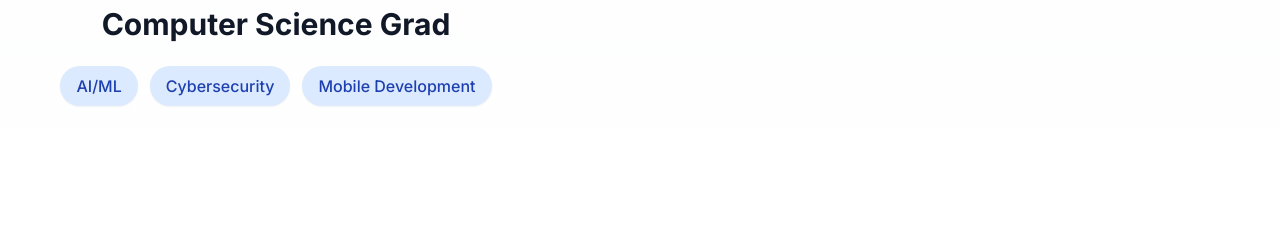
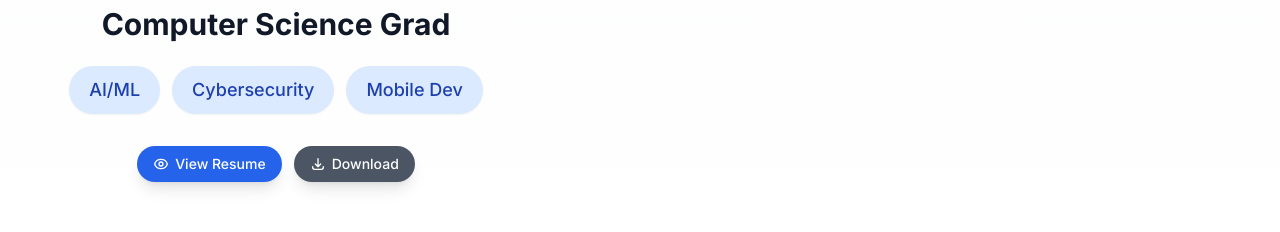
Before and after one commit to ashfakshibli/personal-website, a Next.js app: page / in a window 1280 px wide. Shown: the part 548-780 px from the top of the page. Built offline with nearby package versions, Linux system fonts and the light colour scheme.

Commit message:
Added resume view and download Why: Show resume to public How:  Added pdf Tags: Backend Resolve #NA Developer: ashfakshibli

```diff
--- a/src/components/home/HeroSection.tsx
+++ b/src/components/home/HeroSection.tsx
@@ -6,9 +6,16 @@ import { motion } from 'framer-motion';
 import Image from 'next/image';
 import CompactTimeline from './CompactTimeline';
 import { useTheme } from 'next-themes';
+import PDFViewer from '@/components/shared/PDFViewer';
 
-export default function HeroSection() {
-  const [mounted, setMounted] = useState(false);
+interface PDFViewerProps {
+  isOpen: boolean;
+  onClose: () => void;
+}
+
+export default function HeroSection(): JSX.Element {
+  const [mounted, setMounted] = useState<boolean>(false);
+  const [showResume, setShowResume] = useState<boolean>(false);
   const { resolvedTheme } = useTheme();
 
   useEffect(() => {
@@ -16,7 +23,7 @@ export default function HeroSection() {
   }, []);
 
   if (!mounted) {
-    return null; // Prevent hydration mismatch by not rendering until mounted
+    return null;
   }
 
   const gradientStyle = {
@@ -28,6 +35,8 @@ export default function HeroSection() {
   };
 
   return (
+    <div>
+      <PDFViewer isOpen={showResume} onClose={() => setShowResume(false)} />
       <div className="grid grid-cols-1 lg:grid-cols-12 gap-8 items-start">
         {/* Profile Section */}
         <div className="lg:col-span-5 flex flex-col items-center px-4 md:px-0">
@@ -69,22 +78,90 @@ export default function HeroSection() {
             </h2>
 
             {/* Skills Tags */}
-          <div className="flex flex-wrap justify-center gap-2 md:gap-3 mb-6 md:mb-8">
-            {['AI/ML', 'Cybersecurity', 'Mobile Development'].map((skill, index) => (
+            <div className="flex justify-center items-center gap-2 md:gap-3 mb-6 md:mb-8">
+              {['AI/ML', 'Cybersecurity', 'Mobile Dev'].map((skill, index) => (
                 <motion.span
                   key={skill}
                   initial={{ opacity: 0, x: -20 }}
                   animate={{ opacity: 1, x: 0 }}
                   transition={{ delay: 0.3 + index * 0.1 }}
-                className="px-3 py-1.5 md:px-4 md:py-2
+                  className="px-4 py-2 md:px-5 md:py-2.5
                            bg-blue-100 dark:bg-blue-900
                            text-blue-800 dark:text-blue-100
-                         rounded-full text-sm md:text-base font-medium
-                         shadow-sm dark:shadow-blue-500/20"
+                           rounded-full text-base md:text-lg font-medium
+                           shadow-sm dark:shadow-blue-500/20
+                           hover:shadow-md transition-shadow duration-200
+                           whitespace-nowrap"
                 >
                   {skill}
                 </motion.span>
               ))}
+            </div>
+
+            {/* Resume Buttons */}
+            <div className="flex justify-center space-x-3">
+              <motion.button
+                initial={{ opacity: 0, y: 20 }}
+                animate={{ opacity: 1, y: 0 }}
+                transition={{ delay: 0.6 }}
+                onClick={() => setShowResume(true)}
+                className="px-4 py-2 bg-blue-600 hover:bg-blue-700
+                         text-white text-sm font-medium rounded-full
+                         shadow-lg hover:shadow-xl
+                         transform hover:-translate-y-0.5
+                         transition-all duration-150
+                         flex items-center justify-center gap-1.5"
+              >
+                <svg
+                  className="w-4 h-4"
+                  fill="none"
+                  stroke="currentColor"
+                  viewBox="0 0 24 24"
+                >
+                  <path
+                    strokeLinecap="round"
+                    strokeLinejoin="round"
+                    strokeWidth={2}
+                    d="M15 12a3 3 0 11-6 0 3 3 0 016 0z"
+                  />
+                  <path
+                    strokeLinecap="round"
+                    strokeLinejoin="round"
+                    strokeWidth={2}
+                    d="M2.458 12C3.732 7.943 7.523 5 12 5c4.478 0 8.268 2.943 9.542 7-1.274 4.057-5.064 7-9.542 7-4.477 0-8.268-2.943-9.542-7z"
+                  />
+                </svg>
+                View Resume
+              </motion.button>
+
+              <motion.a
+                href="/Ashfak_Resume_2025_For Lawyers.pdf"
+                download="Ashfak_Md_Shibli_Resume.pdf"
+                initial={{ opacity: 0, y: 20 }}
+                animate={{ opacity: 1, y: 0 }}
+                transition={{ delay: 0.7 }}
+                className="px-4 py-2 bg-gray-600 hover:bg-gray-700
+                         text-white text-sm font-medium rounded-full
+                         shadow-lg hover:shadow-xl
+                         transform hover:-translate-y-0.5
+                         transition-all duration-150
+                         flex items-center justify-center gap-1.5"
+              >
+                <svg
+                  className="w-4 h-4"
+                  fill="none"
+                  stroke="currentColor"
+                  viewBox="0 0 24 24"
+                >
+                  <path
+                    strokeLinecap="round"
+                    strokeLinejoin="round"
+                    strokeWidth={2}
+                    d="M4 16v1a3 3 0 003 3h10a3 3 0 003-3v-1m-4-4l-4 4m0 0l-4-4m4 4V4"
+                  />
+                </svg>
+                Download
+              </motion.a>
             </div>
           </motion.div>
         </div>
@@ -99,5 +176,6 @@ export default function HeroSection() {
           <CompactTimeline />
         </motion.div>
       </div>
+    </div>
   );
 }
--- /dev/null
+++ b/src/components/shared/PDFViewer.tsx
@@ -0,0 +1,31 @@
+import React from 'react';
+import { X } from 'lucide-react';
+
+const PDFViewer = ({ isOpen, onClose }) => {
+  if (!isOpen) return null;
+
+  return (
+    <div className="fixed inset-0 z-50 flex items-center justify-center bg-black/50">
+      <div className="relative w-full h-full max-w-5xl p-4 md:p-6">
+        {/* Close button */}
+        <button
+          onClick={onClose}
+          className="absolute top-6 right-6 z-10 p-2 bg-white dark:bg-gray-800 rounded-full shadow-lg"
+        >
+          <X className="w-6 h-6 text-gray-600 dark:text-gray-300" />
+        </button>
+
+        {/* PDF Viewer */}
+        <div className="w-full h-full bg-white rounded-lg shadow-xl overflow-hidden">
+          <iframe
+            src="/Ashfak_Resume_2025.pdf#toolbar=0"
+            className="w-full h-full"
+            title="Resume PDF"
+          />
+        </div>
+      </div>
+    </div>
+  );
+};
+
+export default PDFViewer;
```
Also changed, not shown: 1 other file (tests, documents, lock files or other folders). Lines whose indentation alone changed are shown as unchanged.
